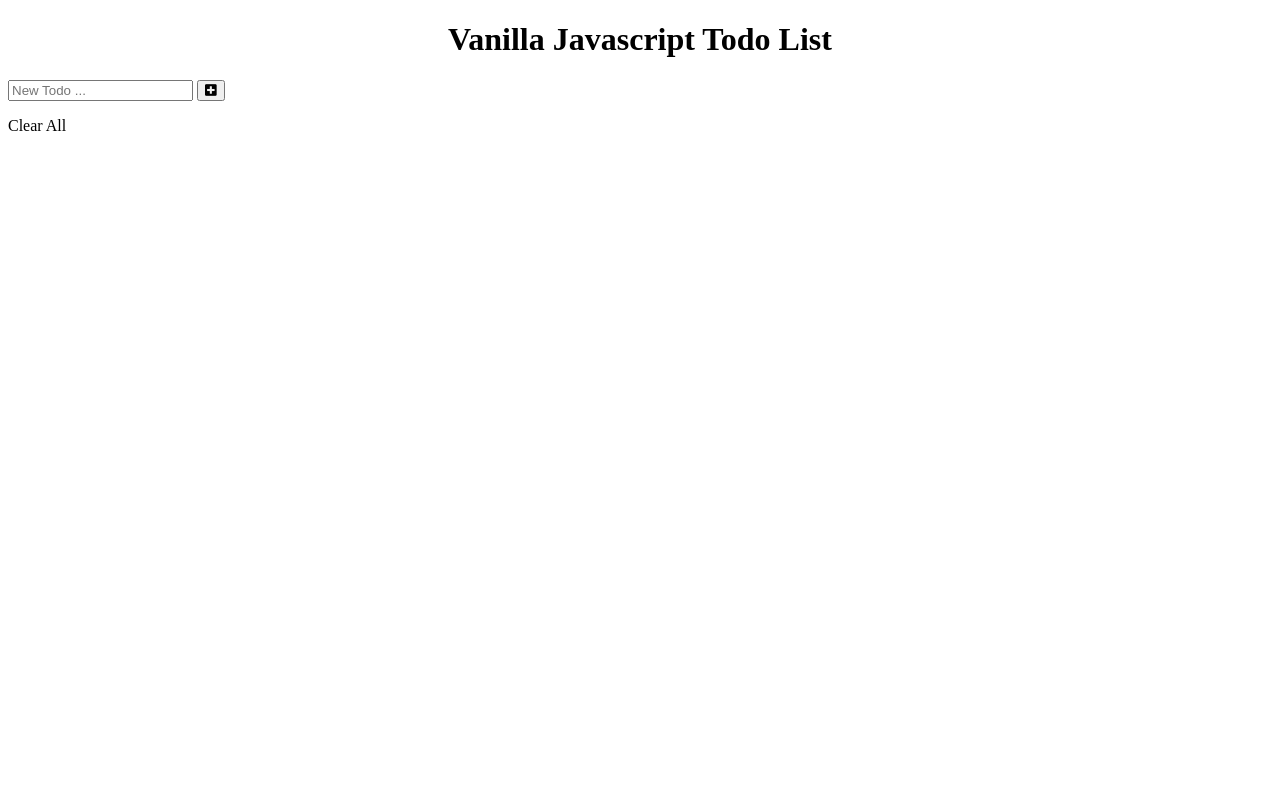
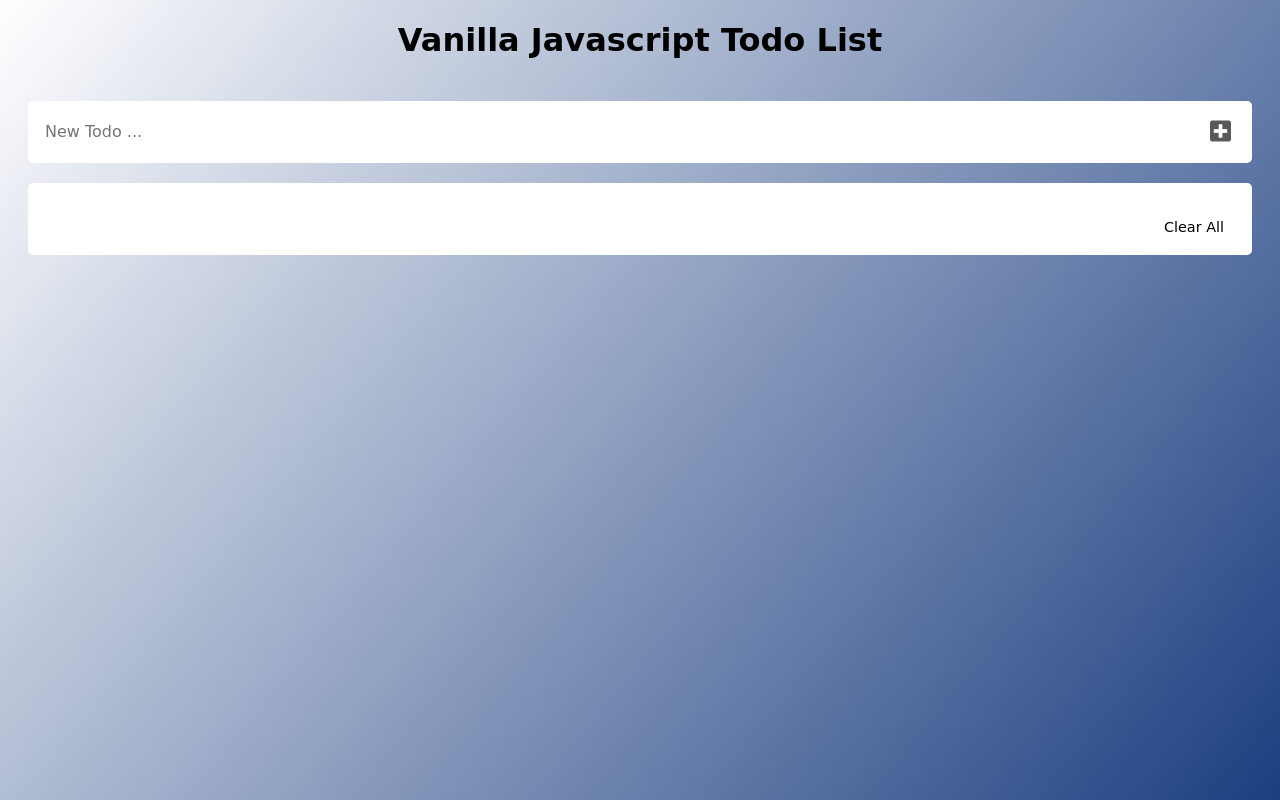
Before and after one commit to dballowe7912/todo-vanilla-javascript, a plain HTML site: page index.html in a window 1280 px wide. Drawn offline with Linux system fonts and the light colour scheme; a web font is replaced by a local one.

Commit message:
Added styling and new Font

```diff
--- a/index.html
+++ b/index.html
@@ -7,6 +7,8 @@
     <title>Todo List</title>
     <link href="https://cdnjs.cloudflare.com/ajax/libs/font-awesome/5.13.1/css/all.min.css" rel="stylesheet">
     <link rel='stylesheet' href='./style.css'/>
+    <link rel="preconnect" href="https://fonts.gstatic.com">
+    <link href="https://fonts.googleapis.com/css2?family=Reggae+One&display=swap" rel="stylesheet">
 </head>
 <body>
     <header><h1>Vanilla Javascript Todo List</h1></header>
--- a/style.css
+++ b/style.css
@@ -1,5 +1,6 @@
 header h1 {
     text-align: center;
+    font-family: 'Reggae One', cursive;
 }
 
 .todo-list-item {
@@ -14,3 +15,106 @@ header h1 {
 .toggleChecked {
     text-decoration: line-through;
 }
+
+html {
+    height: 100vh;
+    min-width: 600px;
+    background-image: linear-gradient(130deg, #FFFFFF,#1C3F80);
+    background-repeat: no-repeat;
+    background-size: auto;
+}
+
+.container {
+    width: 600px;
+    display: flex;
+    justify-content: center;
+    flex-direction: column;
+    margin: auto;
+    font-family: 'Reggae One', cursive;;
+}
+
+.logo {
+    display: flex;
+    margin: auto;
+    flex-direction: column;
+    max-width: 500px;
+    padding: 1.5rem 0;
+    align-items: center;
+}
+
+.main {
+    padding: 20px;
+}
+
+form {
+    background-color: #FFFFFF;
+    padding: 15px;
+    border-radius: 5px;
+    display: flex;
+}
+
+input[type="text"] {
+    height: 30px;
+    outline: 0;
+    border: none;
+    font-size: 1rem;
+    font-family: 'Reggae One', cursive;
+    color: #595959;
+    flex-grow: 1;
+}
+
+button {
+    font-size: 1.5rem;
+    background-color: #FFFFFF;
+    outline: 0;
+    border: none;
+    color: #595959;
+}
+
+button:hover {
+    color: #000;
+}
+
+.todoList {
+    background-color: #FFFFFF;
+    border-radius: 5px;
+    margin-top: 20px;
+    padding: 10px 25px;
+    height: 100%;
+    overflow-y: auto;
+}
+
+ul {
+    padding-left: 0px;
+    list-style: none;
+}
+
+li {
+    display: flex;
+    align-items: center;
+    border-bottom: 1px solid lightgrey;
+    padding: 15px 0;
+    font-size: 1rem;
+    color: #595959;
+}
+
+i {
+    pointer-events: none;
+}
+
+.todo-item {
+    font-family: 'Reggae One', cursive;
+}
+
+.clearAll {
+    display: flex;
+    justify-content: flex-end;
+    padding: 10px 3px;
+    cursor: pointer;
+    font-size: 0.9rem;
+    font-family: 'Reggae One', cursive;
+}
+
+.clearAll:hover {
+    color: #000;
+}
```
